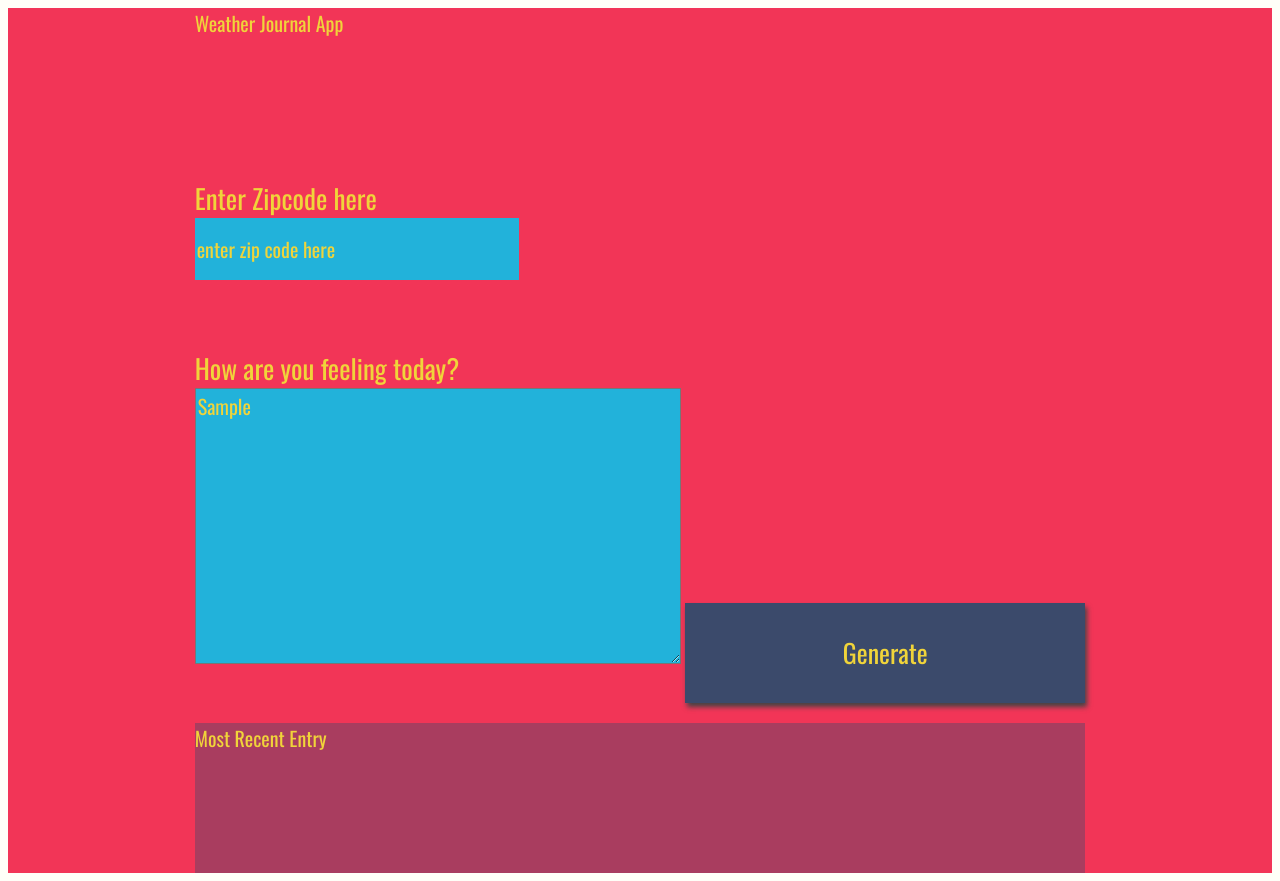
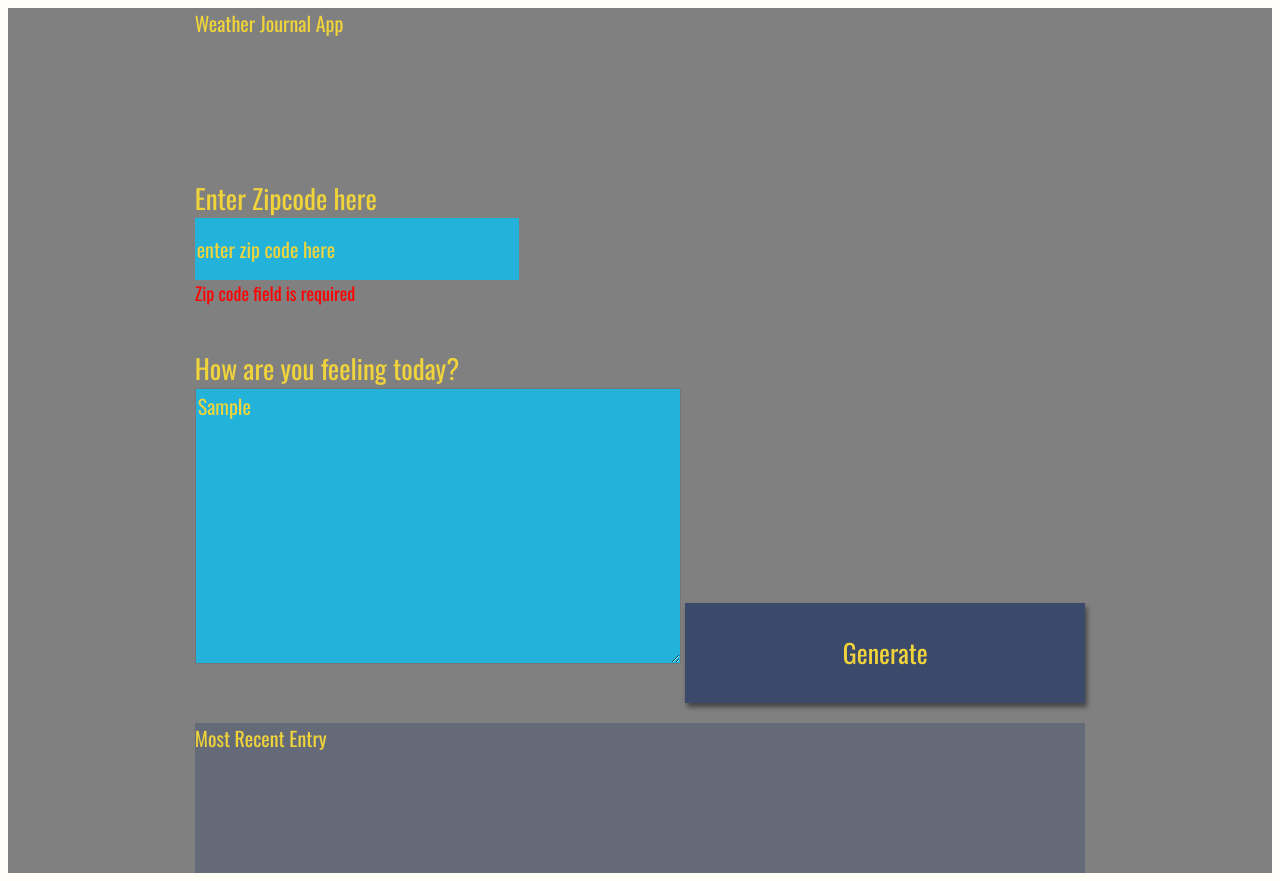
Before and after one commit to nmarkevich/WJA, a website: page website/index.html in a window 1280 px wide. Both pictures are taken after typing "Sample" into the empty fields and a click on the button "Generate". Drawn offline with nearby package versions, Linux system fonts and the light colour scheme; no server answers; a web font is replaced by a local one.

Commit message:
feat: Adding the error message for empty zipcode

```diff
--- a/website/app.js
+++ b/website/app.js
@@ -14,11 +14,16 @@ document.getElementById("generate").addEventListener("click", generateWeather);
 function generateWeather(){
   const zipCode = document.getElementById("zip").value;
   const userRes = document.getElementById("feelings").value;
-  getWeather(baseURL, zipCode, apiKey)
-    .then(function(data) {
-      return postData("/addWeather", {temperature: data.main.temp, date: d, userResponse: userRes});
-    })
-    .then(updateUI);
+  if (zipCode == '') {
+    document.getElementById("zipError").innerHTML = "Zip code field is required";
+  } else {
+    document.getElementById("zipError").innerHTML = "";
+    getWeather(baseURL, zipCode, apiKey)
+      .then(function(data) {
+        return postData("/addWeather", {temperature: data.main.temp, date: d, userResponse: userRes});
+      })
+      .then(updateUI);
+  }
 };
 
 //GET request to the OpenWeatherMap api
--- a/website/index.html
+++ b/website/index.html
@@ -16,6 +16,7 @@
     <div class="holder zip">
       <label for="zip">Enter Zipcode here</label>
       <input type="text" id="zip" placeholder="enter zip code here">
+      <label id="zipError" class="error"></label>
     </div>
     <div class="holder feel">
       <label for="feelings">How are you feeling today?</label>
--- a/website/style.css
+++ b/website/style.css
@@ -8,7 +8,7 @@ body{
     grid-auto-rows: minmax(150px, auto);
     /* grid-template-columns:  */
     height:100%;
-    background: #f23557;
+    background: gray;
     color: #f0d43a;
     justify-content: center;
     grid-gap: 1em;
@@ -109,3 +109,8 @@ button:focus {
     font-family: 'Oswald', sans-serif;
 
 }
+
+.error {
+    color: red;
+    font-size: 18px;
+}
```
